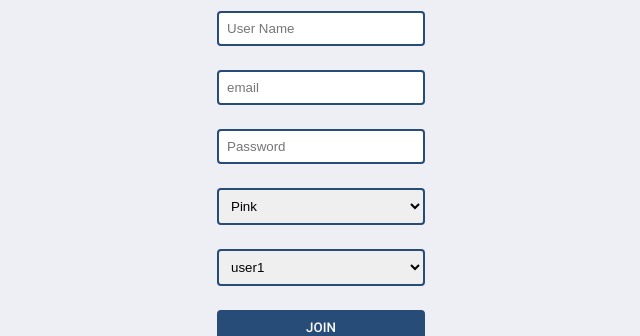
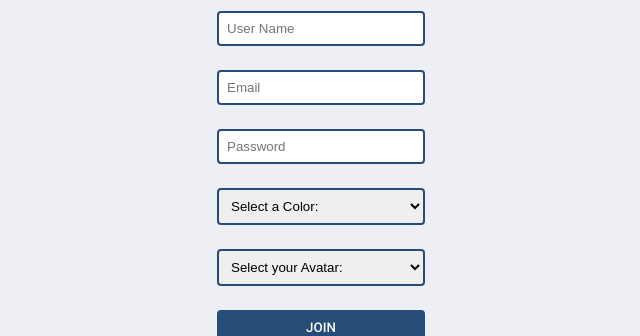
Before and after one commit to monica-zarate/happy-house, a React (Create React App) app in the folder client/: page /join in a window 1280 px wide. Both pictures are taken after a click on the button "Create a new Happy House". Shown: the part 128-464 px from the top of the page, without its empty margins (319-959 px from the left). Built offline with nearby package versions, Linux system fonts and the light colour scheme.

Commit message:
Added User's colors and fixed select elements in Join Component.

```diff
--- a/client/src/components/Join.jsx
+++ b/client/src/components/Join.jsx
@@ -59,7 +59,7 @@ function Join() {
             type="text"
             name="email"
             id="email"
-            placeholder="email"
+            placeholder="Email"
           />
           <input
             className="join__input"
@@ -69,17 +69,18 @@ function Join() {
             placeholder="Password"
           />
           <select className="join__input" name="color" id="color">
-            <option value="pink">Pink</option>
-            <option value="green">Green</option>
-            <option value="plum">Plum</option>
-            <option value="blue">Blue</option>
-            <option value="yellow">Yellow</option>
+            <option value="0">Select a Color:</option>
+            <option value="1">Yellow</option>
+            <option value="2">Green</option>
+            <option value="3">Coral</option>
+            <option value="4">Lilac</option>
           </select>
           <select className="join__input" name="icon" id="icon">
-            <option value="user1">user1</option>
-            <option value="user2">user2</option>
-            <option value="user3">user3</option>
-            <option value="user4">user4</option>
+            <option value="0">Select your Avatar:</option>
+            <option value="1">user1</option>
+            <option value="2">user2</option>
+            <option value="3">user3</option>
+            <option value="4">user4</option>
           </select>
         </form>
         <Link className="join__btn-link" to={`/dashboard`}>
@@ -119,7 +120,7 @@ function Join() {
             type="text"
             name="email"
             id="email"
-            placeholder="email"
+            placeholder="Email"
           />
           <input
             className="join__input"
@@ -129,17 +130,18 @@ function Join() {
             placeholder="Password"
           />
           <select className="join__input" name="color" id="color">
-            <option value="pink">Pink</option>
-            <option value="green">Green</option>
-            <option value="plum">Plum</option>
-            <option value="blue">Blue</option>
-            <option value="yellow">Yellow</option>
+            <option value="0">Select a Color:</option>
+            <option value="1">Yellow</option>
+            <option value="2">Green</option>
+            <option value="3">Coral</option>
+            <option value="4">Lilac</option>
           </select>
           <select className="join__input" name="icon" id="icon">
-            <option value="user1">user1</option>
-            <option value="user2">user2</option>
-            <option value="user3">user3</option>
-            <option value="user4">user4</option>
+            <option value="0">Select your Avatar:</option>
+            <option value="1">user1</option>
+            <option value="2">user2</option>
+            <option value="3">user3</option>
+            <option value="4">user4</option>
           </select>
         </form>
         <Link className="join__btn-link" to={`/dashboard`}>
--- a/client/src/components/styles/partials/_variables.scss
+++ b/client/src/components/styles/partials/_variables.scss
@@ -2,5 +2,9 @@ $primary: #274c77;
 $highlight: #95469b;
 $background-primary: #edeff5;
 $white: #fafafa;
+$user1: #ffd23f;
+$user2: #0ead69;
+$user3: #f08080;
+$user4: #9d8189;
 $desktop-width: 1440px;
 $tablet-width: 768px;
```
Also changed, not shown: 1 other file (tests, documents, lock files or other folders).
